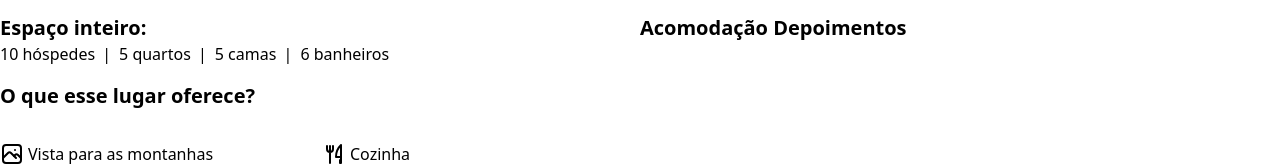
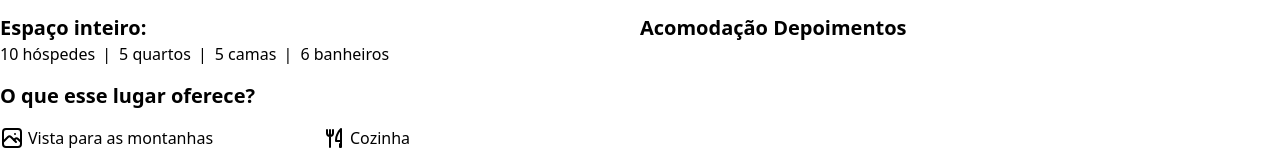
Before and after one commit to joaogabrieldev/projeto-airbnb, a Next.js app: page /beira-lago in a window 1280 px wide. Shown: the part 883-1049 px from the top of the page. Built offline with nearby package versions, Linux system fonts and the light colour scheme.

Commit message:
chore: add 'pt-4' in h2

```diff
--- a/src/widgets/AccommodationDetails.tsx
+++ b/src/widgets/AccommodationDetails.tsx
@@ -11,7 +11,7 @@ const AccommodationDetails = () => {
         thirdInfo="5 camas"
         fourthInfo="6 banheiros"
       />
-      <h2 className="py-4 text-xl font-semibold">O que esse lugar oferece?</h2>
+      <h2 className="pt-4 text-xl font-semibold">O que esse lugar oferece?</h2>
       <AccommodationBeneficts />
     </div>
   );
```
